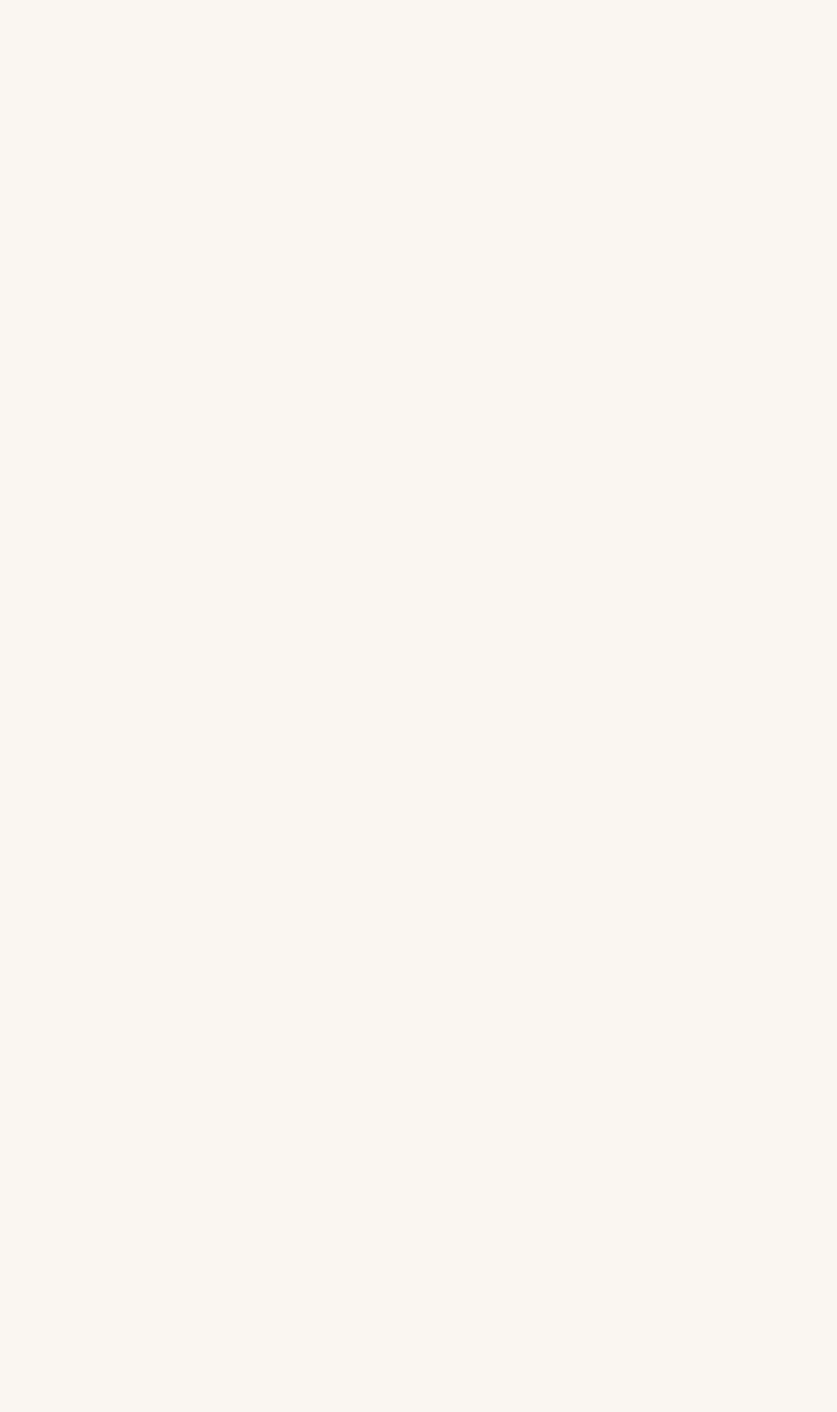
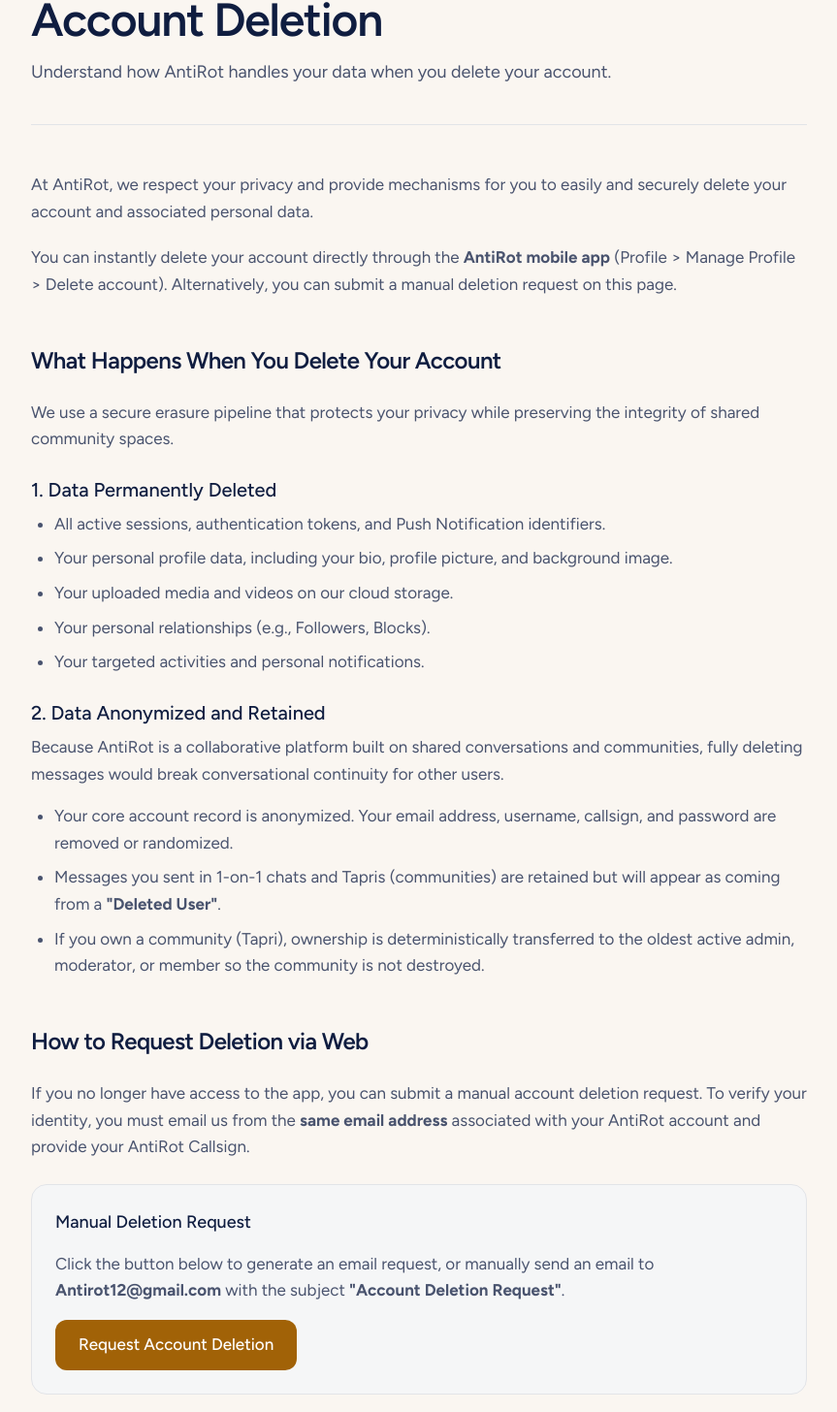
Before and after one commit to antirot23/smkai-web, a React (Vite) app: page /delete-account in a window 1280 px wide. Before the commit this address had no page. Shown: the part 100-1556 px from the top of the page at 97% size, without its empty margins (208-1071 px from the left). Before the commit the page ends 800 px from the top, so only its background shows below. Built offline with nearby package versions, Linux system fonts and the light colour scheme.

Commit message:
Account deleteion for antirot added

```diff
--- a/src/App.tsx
+++ b/src/App.tsx
@@ -4,6 +4,7 @@
 import { PrivacyPolicyPage } from './pages/PrivacyPolicyPage';
 import { TermsOfServicePage } from './pages/TermsOfServicePage';
 import { CommunityGuidelinesPage } from './pages/CommunityGuidelinesPage';
+import { DeleteAccountPage } from './pages/DeleteAccountPage';
 import { ScrollToTop } from './components/ScrollToTop';
 import { BackToTopButton } from './components/ui/BackToTopButton';
 
@@ -17,6 +18,7 @@
           <Route path="/privacy" element={<PrivacyPolicyPage />} />
           <Route path="/terms" element={<TermsOfServicePage />} />
           <Route path="/guidelines" element={<CommunityGuidelinesPage />} />
+          <Route path="/delete-account" element={<DeleteAccountPage />} />
         </Routes>
         <BackToTopButton />
       </Router>
--- a/src/components/layout/Footer.tsx
+++ b/src/components/layout/Footer.tsx
@@ -54,6 +54,7 @@
               <li><Link to="/guidelines" className="text-text-tertiary hover:text-white transition-colors text-[15px]">Community Guidelines</Link></li>
               <li><Link to="/privacy" className="text-text-tertiary hover:text-white transition-colors text-[15px]">Privacy Policy</Link></li>
               <li><Link to="/terms" className="text-text-tertiary hover:text-white transition-colors text-[15px]">Terms of Service</Link></li>
+              <li><Link to="/delete-account" className="text-text-tertiary hover:text-white transition-colors text-[15px]">Delete Account</Link></li>
             </ul>
             <div className="mt-8">
               <span className="text-xs text-white/30 tracking-widest uppercase mb-2 block">Incorporated</span>
--- /dev/null
+++ b/src/pages/DeleteAccountPage.tsx
@@ -0,0 +1,91 @@
+import React from 'react';
+import { Helmet } from 'react-helmet-async';
+import { Link } from 'react-router-dom';
+
+export const DeleteAccountPage: React.FC = () => {
+  return (
+    <div className="min-h-screen bg-bg-primary text-text-primary py-16 sm:py-24 px-6 sm:px-8 lg:px-12 selection:bg-primary-light selection:text-primary-dark">
+      <Helmet>
+        <title>Account Deletion - AntiRot</title>
+      </Helmet>
+
+      <div className="max-w-[800px] mx-auto">
+        <header className="mb-12">
+          <h1 className="text-4xl sm:text-5xl font-semibold tracking-tight text-text-primary mb-4">
+            Account Deletion
+          </h1>
+          <p className="text-text-secondary text-lg">
+            Understand how AntiRot handles your data when you delete your account.
+          </p>
+          <hr className="mt-10 border-border-default" />
+        </header>
+
+        <main className="space-y-12 text-[17px] leading-relaxed text-text-secondary font-sans">
+
+          <div className="space-y-5">
+            <p>
+              At AntiRot, we respect your privacy and provide mechanisms for you to easily and securely delete your account and associated personal data.
+            </p>
+            <p>
+              You can instantly delete your account directly through the <strong>AntiRot mobile app</strong> (Profile &gt; Manage Profile &gt; Delete account). Alternatively, you can submit a manual deletion request on this page.
+            </p>
+          </div>
+
+          <section className="space-y-4">
+            <h2 className="text-2xl font-semibold text-text-primary tracking-tight mt-12 mb-6">What Happens When You Delete Your Account</h2>
+            <p>We use a secure erasure pipeline that protects your privacy while preserving the integrity of shared community spaces.</p>
+
+            <h3 className="text-xl font-medium text-text-primary mt-6 mb-2">1. Data Permanently Deleted</h3>
+            <ul className="list-disc pl-6 space-y-2">
+              <li>All active sessions, authentication tokens, and Push Notification identifiers.</li>
+              <li>Your personal profile data, including your bio, profile picture, and background image.</li>
+              <li>Your uploaded media and videos on our cloud storage.</li>
+              <li>Your personal relationships (e.g., Followers, Blocks).</li>
+              <li>Your targeted activities and personal notifications.</li>
+            </ul>
+
+            <h3 className="text-xl font-medium text-text-primary mt-6 mb-2">2. Data Anonymized and Retained</h3>
+            <p>
+              Because AntiRot is a collaborative platform built on shared conversations and communities, fully deleting messages would break conversational continuity for other users.
+            </p>
+            <ul className="list-disc pl-6 space-y-2">
+              <li>Your core account record is anonymized. Your email address, username, callsign, and password are removed or randomized.</li>
+              <li>Messages you sent in 1-on-1 chats and Tapris (communities) are retained but will appear as coming from a <strong>"Deleted User"</strong>.</li>
+              <li>If you own a community (Tapri), ownership is deterministically transferred to the oldest active admin, moderator, or member so the community is not destroyed.</li>
+            </ul>
+          </section>
+
+          <section className="space-y-4">
+            <h2 className="text-2xl font-semibold text-text-primary tracking-tight mt-12 mb-6">How to Request Deletion via Web</h2>
+            <p>
+              If you no longer have access to the app, you can submit a manual account deletion request. To verify your identity, you must email us from the <strong>same email address</strong> associated with your AntiRot account and provide your AntiRot Callsign.
+            </p>
+
+            <div className="bg-bg-secondary p-6 rounded-lg mt-6 border border-border-default">
+              <h3 className="text-lg font-medium text-text-primary mb-4">Manual Deletion Request</h3>
+              <p className="mb-4">Click the button below to generate an email request, or manually send an email to <strong>Antirot12@gmail.com</strong> with the subject <strong>"Account Deletion Request"</strong>.</p>
+              <a
+                href="mailto:Antirot12@gmail.com?subject=Account%20Deletion%20Request&body=Please%20delete%20my%20AntiRot%20account.%0A%0AMy%20Callsign:%20%0A%0A(Note:%20You%20must%20send%20this%20email%20from%20the%20address%20registered%20to%20your%20account%20so%20we%20can%20verify%20your%20identity.)"
+                className="inline-block bg-primary-default text-white font-medium px-6 py-3 rounded-md hover:bg-primary-dark transition-colors"
+              >
+                Request Account Deletion
+              </a>
+            </div>
+
+            <p className="text-sm mt-4 text-text-muted">
+              Note: Manual requests may take up to 7-14 business days to process. For immediate deletion, please use the in-app option.
+            </p>
+          </section>
+
+          <section className="space-y-4">
+            <h2 className="text-2xl font-semibold text-text-primary tracking-tight mt-12 mb-6">Privacy Policy</h2>
+            <p>
+              For more comprehensive details on our data practices, please read our full <Link to="/privacy" className="text-primary-default hover:underline">Privacy Policy</Link>.
+            </p>
+          </section>
+
+        </main>
+      </div>
+    </div>
+  );
+};
--- a/src/pages/PrivacyPolicyPage.tsx
+++ b/src/pages/PrivacyPolicyPage.tsx
@@ -281,14 +281,18 @@
           </section>
 
           <section className="space-y-4">
-            <h2 className="text-2xl font-semibold text-text-primary tracking-tight mt-12 mb-6">9. ACCOUNT DELETION</h2>
-            <p>Users may request account deletion.</p>
-            <p>Upon successful deletion request:</p>
+            <h2 className="text-2xl font-semibold text-text-primary tracking-tight mt-12 mb-6">9. ACCOUNT & DATA DELETION</h2>
+            <p>You may request the deletion of your account and personal data at any time.</p>
+            <p><strong>How to delete your account:</strong></p>
             <ul className="list-disc pl-6 space-y-2 mt-2">
-              <li>Public profile information may be removed.</li>
-              <li>Future access may be disabled.</li>
-              <li>Certain information may be retained where legally required.</li>
-              <li>Content already shared publicly may remain visible where technically necessary or legally permitted.</li>
+              <li><strong>In-App:</strong> Go to Profile &gt; Manage Profile &gt; Delete account.</li>
+              <li><strong>On the Web:</strong> Visit our <a href="/delete-account" className="text-primary-default hover:underline">Account Deletion Page</a> for instructions on submitting a manual request.</li>
+            </ul>
+            <p className="mt-4">Upon successful deletion:</p>
+            <ul className="list-disc pl-6 space-y-2 mt-2">
+              <li>Your personal profile information, authentication sessions, and uploaded media will be permanently deleted.</li>
+              <li>To maintain the integrity of shared communities and conversations, your shared messages (e.g., in Tapris or Chat Buddy) will be anonymized and appear as coming from a "Deleted User".</li>
+              <li>Certain information may be retained where legally required or for security and fraud prevention purposes.</li>
             </ul>
           </section>
 
```
